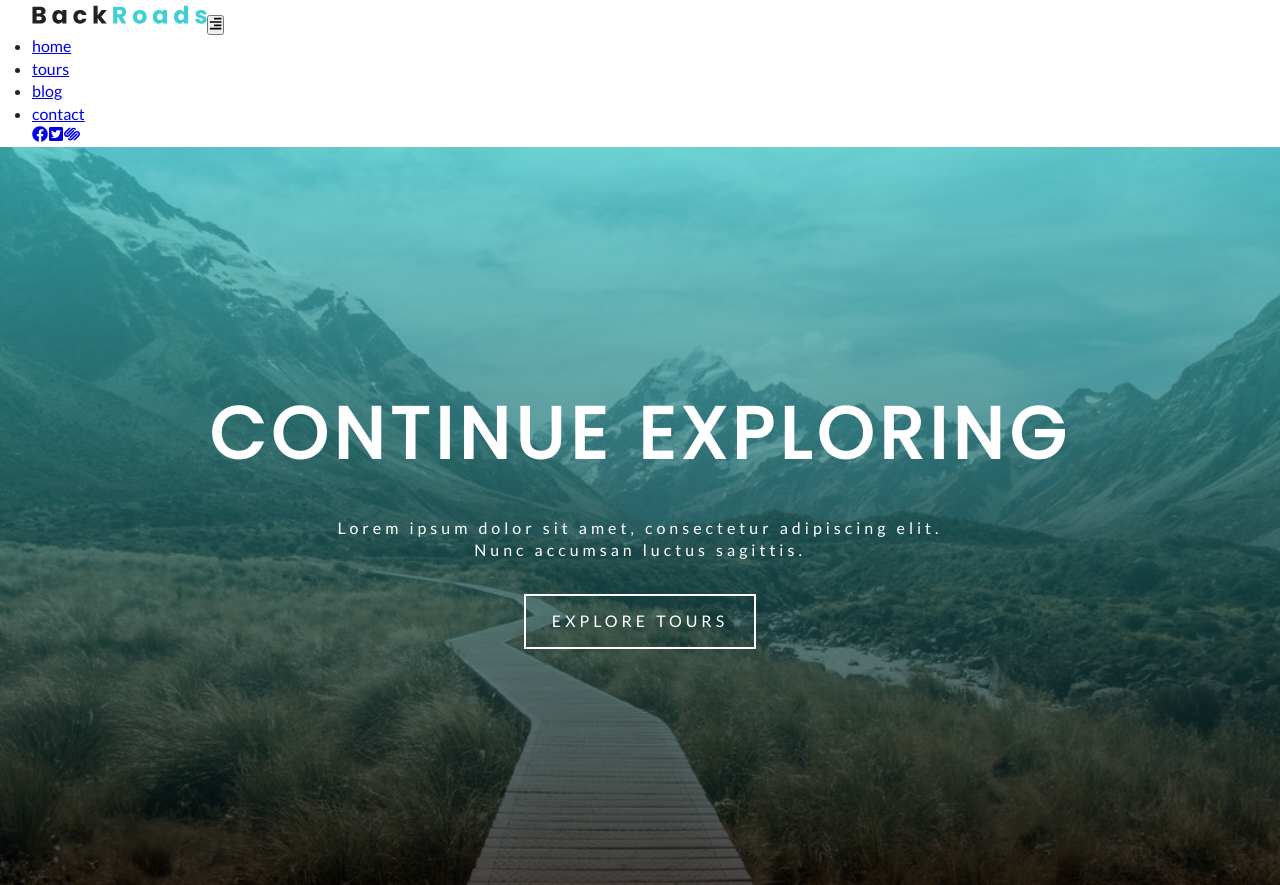
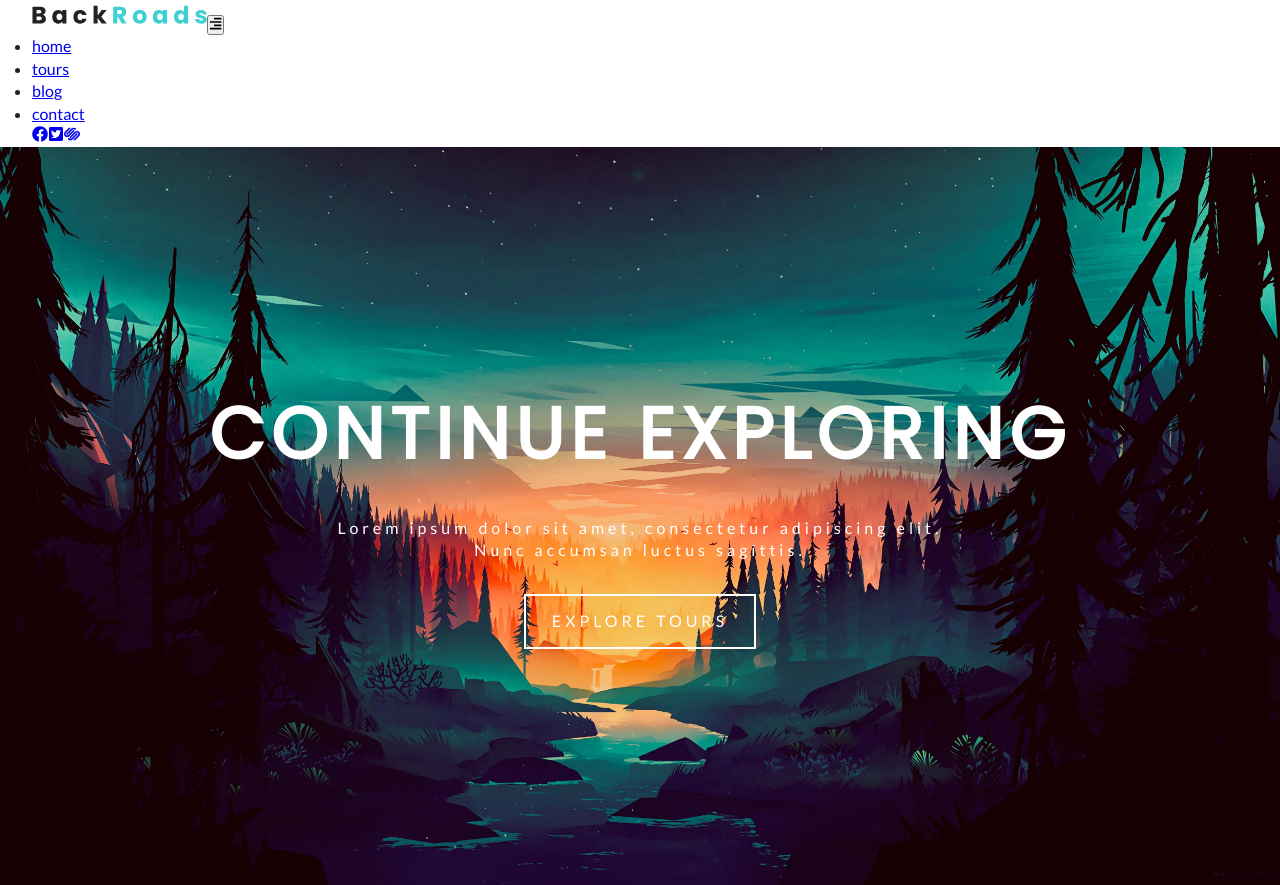
Before and after one commit to restaadiputra/example-gatsbyjs-project, a Gatsby site: page / in a window 1280 px wide. Shown: the top 885 px of the page. Built offline with nearby package versions, Linux system fonts and the light colour scheme; Gatsby itself is replaced by a stand-in of ours.

Commit message:
add image background plugin

```diff
--- a/src/components/Home/About.js
+++ b/src/components/Home/About.js
@@ -13,7 +13,8 @@
 
 const getAboutImage = graphql`
   query aboutImage {
-    aboutImage: file(relativePath: {eq: "defaultBcg.jpeg"}) {
+    # aboutImage: file(relativePath: {eq: "defaultBcg.jpeg"}) {
+    aboutImage: file(relativePath: {eq: "defaultBcg_2.jpg"}) {
       childImageSharp {
         fluid(maxWidth: 600) {
           ...GatsbyImageSharpFluid_withWebp_tracedSVG
--- /dev/null
+++ b/src/components/StyledHero.js
@@ -0,0 +1,28 @@
+import React from 'react';
+import styled from 'styled-components';
+import BackgroundImage from 'gatsby-background-image';
+
+function StyledHero({ img, className, home, children }) {
+  return (
+    <BackgroundImage className={className} fluid={img} home={home}>
+      {children}
+    </BackgroundImage>
+  );
+}
+
+export default styled(StyledHero)`
+  background-position: center;
+  background-size: cover;
+  opacity: 1 !important;
+  display: flex;
+  justify-content: center;
+  align-items: center;
+  background: ${props =>
+    props.home
+      ? 'linear-gradient(rgba(63, 208, 212, 0.7), rgba(0, 0, 0, 0.7))'
+      : 'none'};
+  min-height: ${props =>
+    props.home
+      ? 'calc(100vh - 62px)'
+      : '50vh'};
+`;
--- a/src/pages/index.js
+++ b/src/pages/index.js
@@ -1,28 +1,40 @@
 import React from 'react';
-import { Link } from 'gatsby';
+import { Link, graphql } from 'gatsby';
 
 // Components
 import Layout from '../components/Layout';
-import SimpleHero from '../components/SimpleHero';
 import Banner from '../components/Banner';
 import About from '../components/Home/About';
 import Services from '../components/Home/Services';
+import StyledHero from '../components/StyledHero';
 
-function Home() {
+function Home({ data }) {
   return (
     <Layout>
-      <SimpleHero>
+      <StyledHero home img={data.defaultBcg.childImageSharp.fluid}>
         <Banner
           title='continue exploring'
           info='Lorem ipsum dolor sit amet, consectetur adipiscing elit. Nunc accumsan luctus sagittis.'
         >
           <Link to='/tours' className='btn-white'>explore tours</Link>
         </Banner>
-      </SimpleHero>
+      </StyledHero>
       <About />
       <Services />
     </Layout>
   );
 }
 
+export const query = graphql`
+  query {
+    defaultBcg: file(relativePath: {eq: "defaultBcg_2.jpg"}) {
+      childImageSharp {
+        fluid {
+          ...GatsbyImageSharpFluid_withWebp
+        }
+      }
+    }
+  }
+`;
+
 export default Home;
```
Also changed, not shown: src/images/defaultBcg_2.jpg (added).
